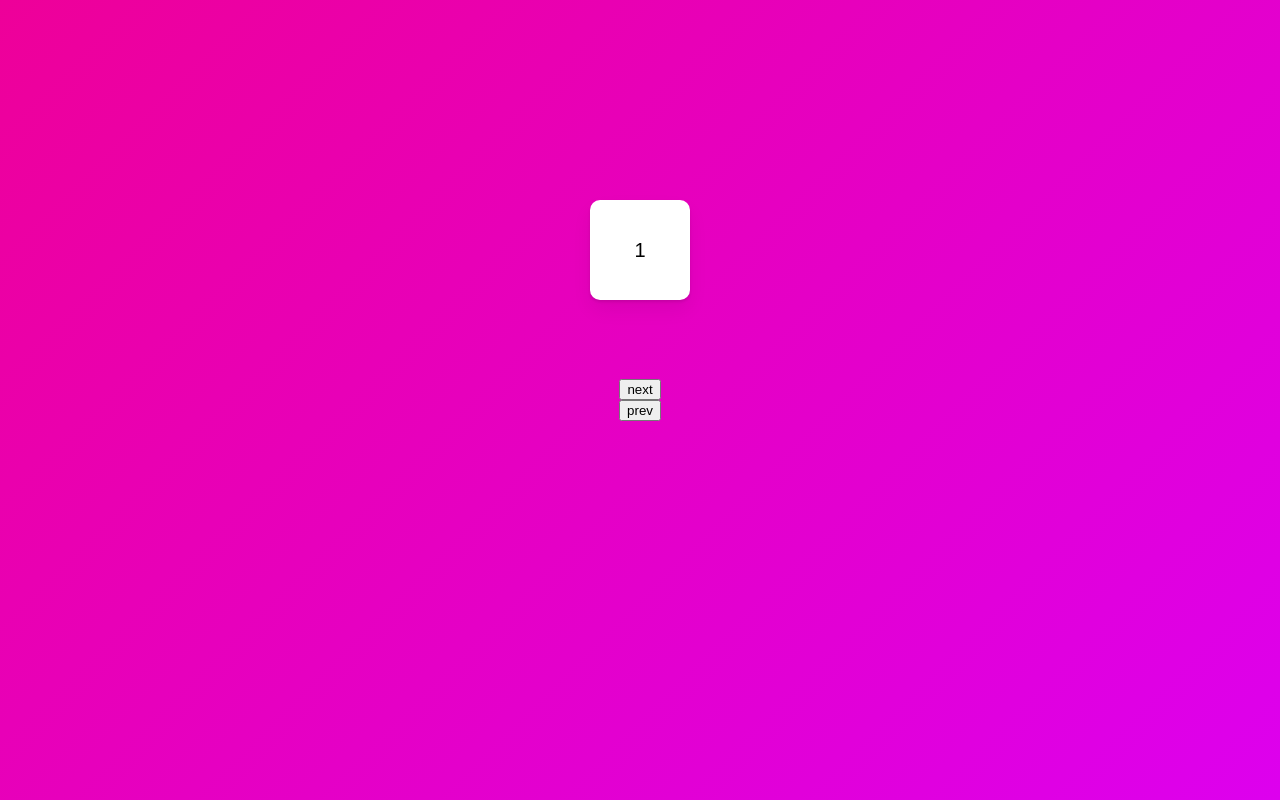
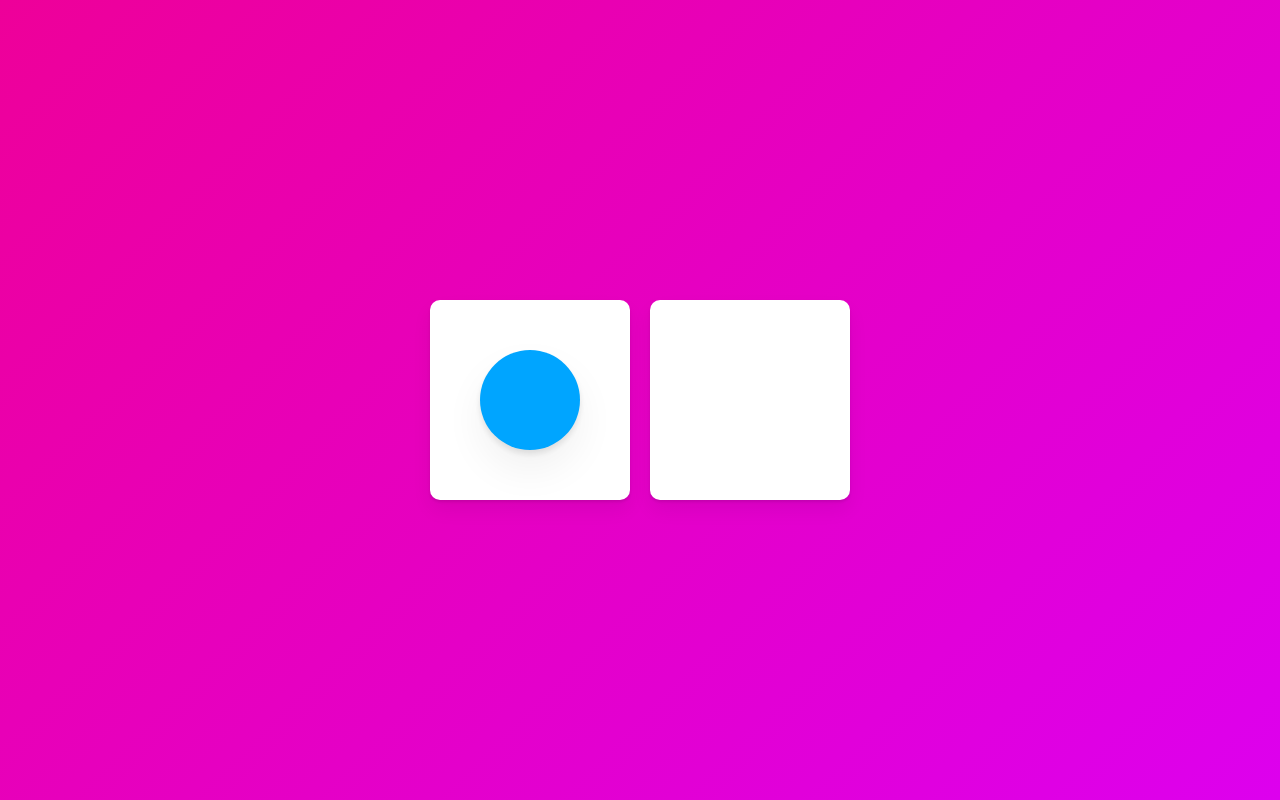
Before and after one commit to lee-tae-eon/react-masterclass, a React (Create React App) app: page / in a window 1280 px wide. Built offline with nearby package versions, Linux system fonts and the light colour scheme.

Commit message:
layout layoutId 7.14

```diff
--- a/src/App.tsx
+++ b/src/App.tsx
@@ -1,5 +1,5 @@
 import styled from "styled-components";
-import { motion, AnimatePresence } from "framer-motion";
+import { motion } from "framer-motion";
 import { useState } from "react";
 
 const Wrapper = styled(motion.div)`
@@ -8,75 +8,45 @@
   display: flex;
   justify-content: center;
   align-items: center;
-  flex-direction: column;
+  gap: 20px;
   background: linear-gradient(135deg, #e09, #d0e);
 `;
 
 const Box = styled(motion.div)`
-  width: 100px;
-  height: 100px;
+  width: 200px;
+  height: 200px;
   background-color: rgba(255, 255, 255, 1);
   border-radius: 10px;
-  position: absolute;
-  top: 200px;
   display: flex;
   justify-content: center;
   align-items: center;
-  font-size: 20px;
   box-shadow: 0 2px 3px rgba(0, 0, 0, 0.1), 0 10px 20px rgba(0, 0, 0, 0.06);
 `;
 
-const boxVariant = {
-  entry: (back: boolean) => ({
-    x: back ? -500 : 500,
-    opacity: 0,
-    scale: 0,
-  }),
-  center: {
-    x: 0,
-    opacity: 1,
-    scale: 1,
-    transition: {
-      duration: 0.5,
-    },
-  },
-  exit: (back: boolean) => ({
-    x: back ? 500 : -500,
-    opacity: 0,
-    scale: 0,
-    transition: {
-      duration: 0.5,
-    },
-  }),
-};
+const Circle = styled(motion.div)`
+  height: 50px;
+  width: 50px;
+
+  background-color: #00a5ff;
+  box-shadow: 0 2px 3px rgba(0, 0, 0, 0.1), 0 10px 20px rgba(0, 0, 0, 0.06);
+`;
 
 function App() {
-  const [visible, setVisible] = useState(1);
-  const [back, setBack] = useState(false);
-  const nextPlease = () => {
-    setBack(false);
-    setVisible((prev) => (prev === 10 ? 1 : prev + 1));
-  };
-  const prevPlease = () => {
-    setBack(true);
-    setVisible((prev) => (prev === 1 ? 10 : prev - 1));
-  };
+  const [clicked, setClicked] = useState(false);
+
+  const toggleClicked = () => setClicked((prev) => !prev);
   return (
-    <Wrapper>
-      <AnimatePresence custom={back}>
-        <Box
-          custom={back}
-          variants={boxVariant}
-          initial="entry"
-          animate="center"
-          exit="exit"
-          key={visible}
-        >
-          {visible}
-        </Box>
-      </AnimatePresence>
-      <button onClick={nextPlease}>next</button>
-      <button onClick={prevPlease}>prev</button>
+    <Wrapper onClick={toggleClicked}>
+      <Box>
+        {!clicked ? (
+          <Circle layoutId="circle" style={{ borderRadius: 50, scale: 2 }} />
+        ) : null}
+      </Box>
+      <Box>
+        {clicked ? (
+          <Circle layoutId="circle" style={{ borderRadius: 0 }} />
+        ) : null}
+      </Box>
     </Wrapper>
   );
 }
```
